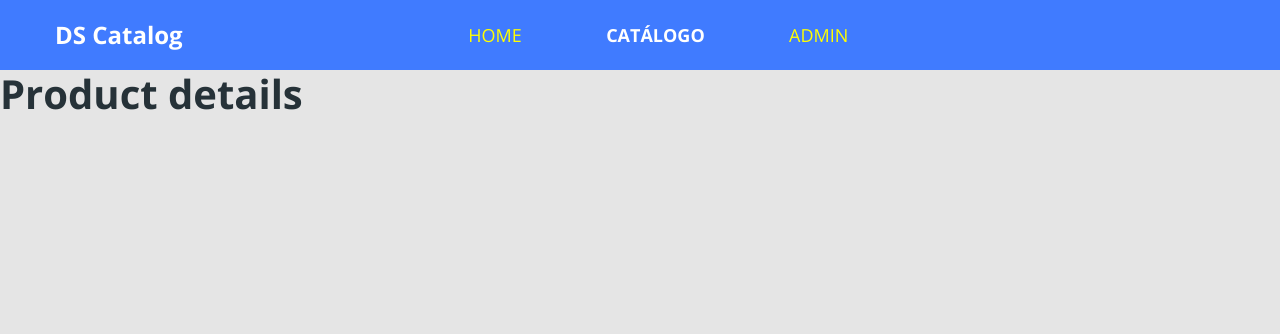
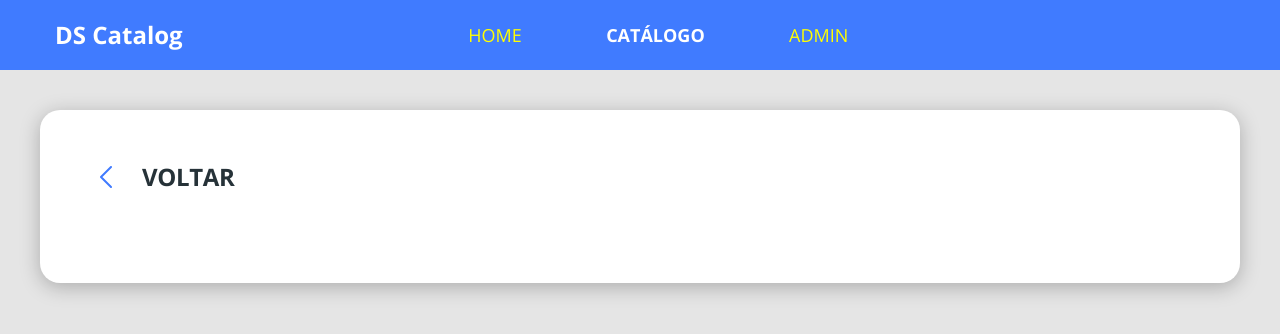
Before and after one commit to ruriknj/dscatalog-bootcamp-devsuperior, a React (Create React App) app in the folder front-web/: page /products/1 in a window 1280 px wide. Shown: the top 334 px of the page. Built offline with nearby package versions, Linux system fonts and the light colour scheme.

Commit message:
Iniciando o layout dos detalhes do produto

```diff
--- a/front-web/src/core/components/Buttonicon/styles.scss
+++ b/front-web/src/core/components/Buttonicon/styles.scss
@@ -12,4 +12,6 @@
    display: flex;
    align-items: center;
    justify-content: center;
+   color: #ffffff;
+
 }
--- a/front-web/src/pages/Catalog/components/ProductDetails/index.tsx
+++ b/front-web/src/pages/Catalog/components/ProductDetails/index.tsx
@@ -1,5 +1,6 @@
 import React from 'react';
-import {useParams} from 'react-router-dom'
+import {Link, useParams} from 'react-router-dom'
+import {ReactComponent as ArrowIcon} from '../../../../core/assets/images/arrow.svg';
 import './style.scss';
 
 type ParamsType = {
@@ -11,7 +12,12 @@
     console.log(productId);
     return (
         <div className="product-details-container">
-            <h1>Product details</h1>
+            <div className="card-base border-radius-20 product-details">
+               <Link to="/products" className="product-details-goback">
+                    <ArrowIcon className="icon-goback"/>
+                        <h1 className="text-goback">voltar</h1>
+               </Link>
+            </div>
         </div>
     );
 };
--- a/front-web/src/pages/Catalog/components/ProductDetails/style.scss
+++ b/front-web/src/pages/Catalog/components/ProductDetails/style.scss
@@ -0,0 +1,28 @@
+.product-details-container {
+    margin-top: 40px;
+    padding-left: 40px;
+    padding-right: 40px;
+}
+
+.product-details {
+    padding: 50px 60px 90px 60px;
+}
+
+.product-details-goback {
+    display: flex;
+    align-items: center;
+}
+
+.icon-goback {
+    color: #407bff;
+    transform: rotate(-180deg);
+    margin-right: 30px;
+}
+
+.text-goback {
+    font-size: 24px;
+    line-height: 33px;
+    letter-spacing: -0.015em;
+    color: #263238;
+    text-transform: uppercase;
+}
```
Also changed, not shown: front-web/src/core/assets/images/arrow.svg.
